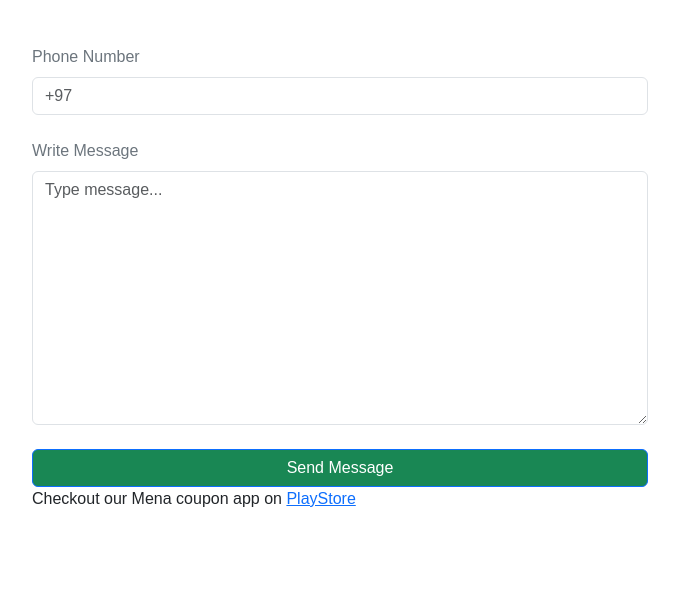
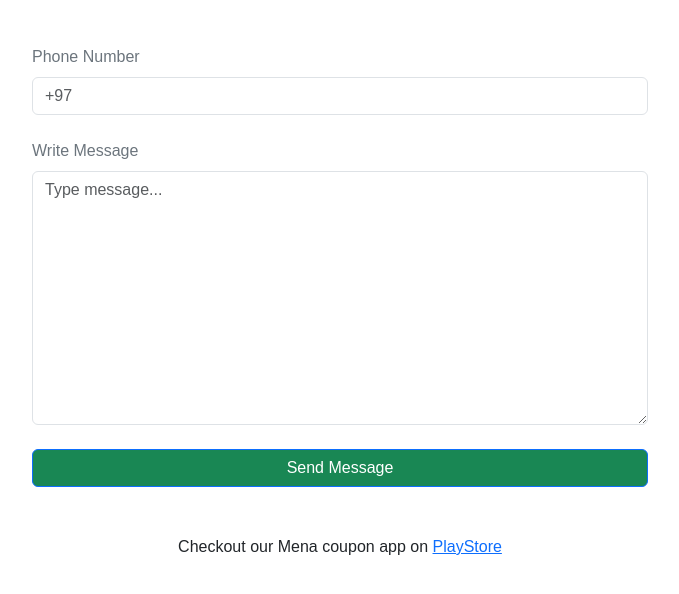
Before and after one commit to raselkhan120/whatsapp-tool, a plain HTML site: page index.html in a window 1280 px wide. Shown: the part 188-782 px from the top of the page, without its empty margins (300-979 px from the left). Drawn offline with nearby package versions, Linux system fonts and the light colour scheme.

Commit message:
3rd update

```diff
--- a/index.html
+++ b/index.html
@@ -1,7 +1,7 @@
 <!DOCTYPE html>
 <html>
   <head>
-    <title>WhatsApp Tools</title>
+    <title>Mena Coupon WhatsApp Tools</title>
     <link rel="stylesheet" href="style.css" />
     <link
       href="https://cdn.jsdelivr.net/npm/bootstrap@5.3.2/dist/css/bootstrap.min.css"
@@ -56,9 +56,10 @@
       <div class="alert alert-danger d-none mt-3" id="alertBox">
         Please enter a valid phone number.
       </div>
-      <p>
+      <p class="text-center mt-5">
         Checkout our Mena coupon app on
         <a
+          target="_blank"
           href="https://play.google.com/store/apps/details?id=com.expertsquad.net.menacoupon&pli=1"
           >PlayStore</a
         >
```
